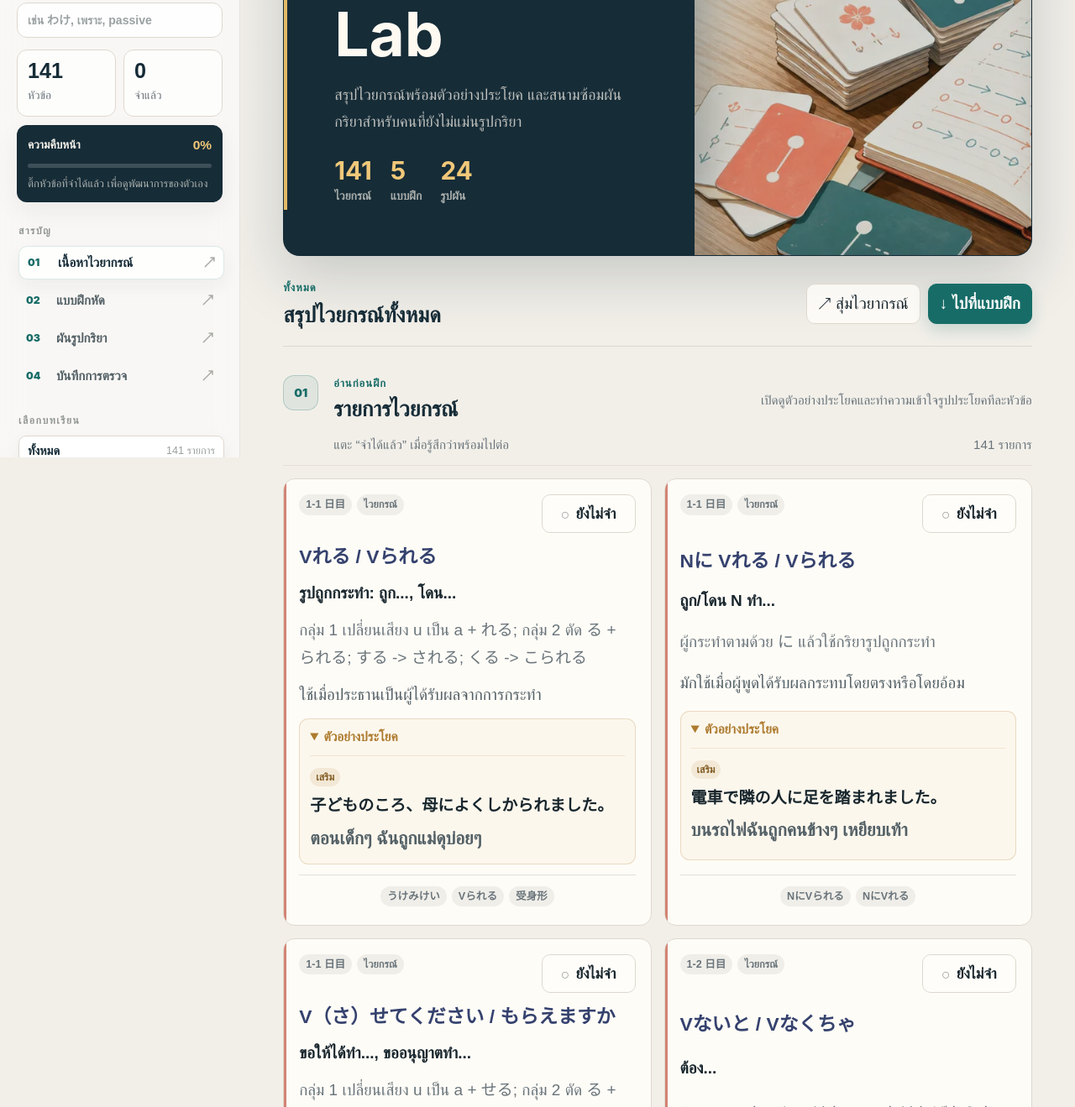
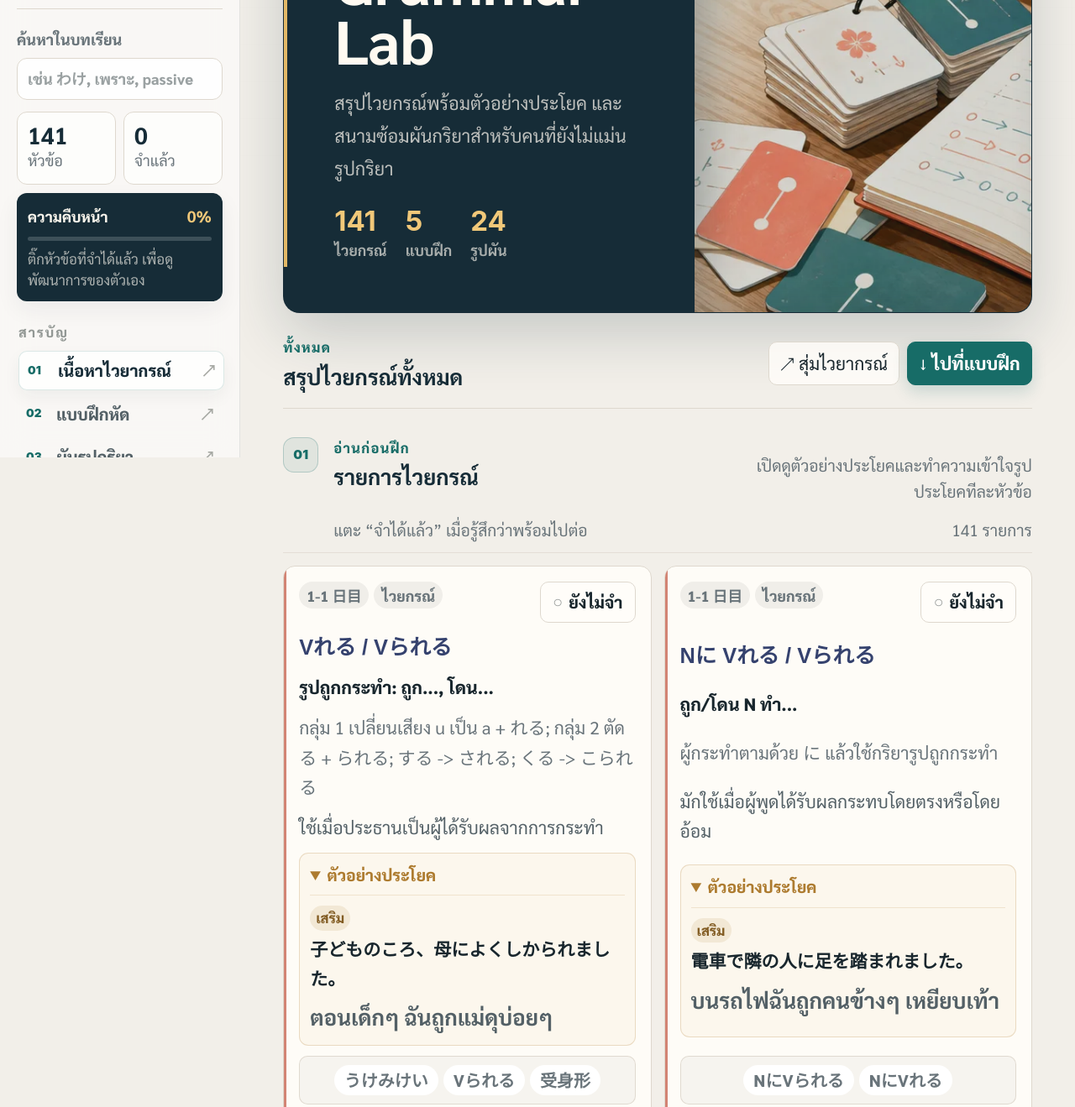
Before and after one commit to Hiii59/jlpt-n3-grammar-lab, a website: page index.html in a window 1280 px wide. Shown: the part 255-1574 px from the top of the page at 84% size. Drawn offline with Linux system fonts and the light colour scheme.

Commit message:
Load Sarabun font and center grammar tags

```diff
--- a/index.html
+++ b/index.html
@@ -5,6 +5,9 @@
     <meta name="viewport" content="width=device-width, initial-scale=1" />
     <title>JLPT N3 Grammar Lab</title>
     <link rel="icon" href="data:," />
+    <link rel="preconnect" href="https://fonts.googleapis.com" />
+    <link rel="preconnect" href="https://fonts.gstatic.com" crossorigin />
+    <link href="https://fonts.googleapis.com/css2?family=Sarabun:wght@400;500;600;700;800&display=swap" rel="stylesheet" />
     <link rel="stylesheet" href="./styles.css" />
   </head>
   <body>
--- a/styles.css
+++ b/styles.css
@@ -18,8 +18,9 @@
   --bad: #b13c32;
   --shadow: 0 20px 60px rgba(24, 38, 45, 0.09);
   --shadow-soft: 0 10px 28px rgba(24, 38, 45, 0.06);
-  --thai-font: "TH Sarabun New", "TH Sarabun", "Sarabun", sans-serif;
-  font-family: var(--thai-font);
+  --thai-font: "Sarabun", "TH Sarabun New", "TH Sarabun", sans-serif;
+  --jp-font: "Noto Sans JP", "Yu Gothic", "Meiryo", sans-serif;
+  font-family: var(--thai-font), var(--jp-font);
 }
 
 * {
@@ -27,7 +28,7 @@
 }
 
 html {
-  font-size: 18px;
+  font-size: 20px;
   scroll-behavior: smooth;
   scroll-padding-top: 22px;
 }
@@ -36,8 +37,9 @@ body {
   margin: 0;
   background: var(--bg);
   color: var(--ink);
-  font-size: 19px;
-  line-height: 1.48;
+  font-family: var(--thai-font), var(--jp-font);
+  font-size: 1.05rem;
+  line-height: 1.55;
 }
 
 body::before {
@@ -58,6 +60,7 @@ button,
 input,
 select {
   font: inherit;
+  font-family: var(--thai-font), var(--jp-font);
 }
 
 button,
@@ -127,7 +130,7 @@ a {
 .section-heading h2 {
   margin: 0;
   letter-spacing: 0;
-  font-family: Inter, var(--thai-font);
+  font-family: var(--thai-font), var(--jp-font);
 }
 
 .brand-block h1 {
@@ -139,7 +142,7 @@ a {
 .eyebrow {
   margin: 0 0 7px;
   color: var(--teal);
-  font-size: 0.72rem;
+  font-size: 0.82rem;
   font-weight: 900;
   letter-spacing: 0.08em;
   text-transform: uppercase;
@@ -148,7 +151,7 @@ a {
 .source-note {
   margin: 11px 0 0;
   color: var(--muted);
-  font-size: 0.86rem;
+  font-size: 0.98rem;
   line-height: 1.65;
 }
 
@@ -157,7 +160,7 @@ a {
   gap: 8px;
   margin: 22px 0 14px;
   color: var(--muted);
-  font-size: 0.78rem;
+  font-size: 0.9rem;
   font-weight: 900;
 }
 
@@ -205,7 +208,7 @@ a {
 
 .stat-grid span {
   color: var(--muted);
-  font-size: 0.76rem;
+  font-size: 0.9rem;
 }
 
 .progress-card {
@@ -222,13 +225,13 @@ a {
   align-items: center;
   justify-content: space-between;
   gap: 10px;
-  font-size: 0.76rem;
+  font-size: 0.88rem;
   font-weight: 800;
 }
 
 .progress-meta strong {
   color: #f1c879;
-  font-size: 0.86rem;
+  font-size: 0.95rem;
 }
 
 .progress-track {
@@ -251,14 +254,14 @@ a {
 .progress-card p {
   margin: 9px 0 0;
   color: rgba(248, 244, 235, 0.67);
-  font-size: 0.72rem;
+  font-size: 0.84rem;
   line-height: 1.5;
 }
 
 .side-label {
   margin: 25px 2px 9px;
   color: #929794;
-  font-size: 0.68rem;
+  font-size: 0.8rem;
   font-weight: 900;
   letter-spacing: 0.12em;
   text-transform: uppercase;
@@ -284,7 +287,7 @@ a {
   border-radius: 10px;
   color: #536066;
   padding: 7px 10px;
-  font-size: 0.84rem;
+  font-size: 0.98rem;
   font-weight: 850;
   transition: background 160ms ease, border-color 160ms ease, color 160ms ease, transform 160ms ease;
 }
@@ -351,14 +354,14 @@ a {
 }
 
 .day-button span:first-child {
-  font-size: 0.8rem;
+  font-size: 0.94rem;
   font-weight: 850;
   white-space: nowrap;
 }
 
 .day-button span:last-child {
   color: #9a9e9d;
-  font-size: 0.7rem;
+  font-size: 0.82rem;
   white-space: nowrap;
 }
 
@@ -435,7 +438,7 @@ a {
   max-width: 530px;
   margin: 20px 0 0;
   color: rgba(255, 250, 241, 0.72);
-  font-size: 1rem;
+  font-size: 1.08rem;
   line-height: 1.8;
 }
 
@@ -448,7 +451,7 @@ a {
 
 .hero-stats span {
   color: rgba(255, 250, 241, 0.63);
-  font-size: 0.77rem;
+  font-size: 0.88rem;
   font-weight: 700;
 }
 
@@ -581,7 +584,7 @@ a {
 .cards-head > p {
   margin: 0;
   color: var(--muted);
-  font-size: 0.84rem;
+  font-size: 0.96rem;
   line-height: 1.6;
 }
 
@@ -646,7 +649,7 @@ a {
   border-color: transparent;
   background: transparent;
   padding: 6px 13px;
-  font-size: 0.84rem;
+  font-size: 0.94rem;
 }
 
 .segment.active {
@@ -673,13 +676,13 @@ a {
 
 .exercise-question {
   margin: 0;
-  font-size: 1.03rem;
+  font-size: 1.08rem;
   line-height: 1.75;
 }
 
 .exercise-kicker {
   color: var(--teal);
-  font-size: 0.82rem;
+  font-size: 0.92rem;
   font-weight: 900;
   letter-spacing: 0.04em;
 }
@@ -701,7 +704,7 @@ a {
 }
 
 .context-sentence .example-th {
-  font-size: 1.18rem;
+  font-size: 1.3rem;
 }
 
 .context-choice {
@@ -888,25 +891,44 @@ a {
 .alias-row {
   justify-content: center;
   align-items: center;
+  align-content: center;
   align-self: end;
-  min-height: 42px;
+  justify-self: stretch;
+  min-height: 58px;
   width: 100%;
   margin-top: auto;
-  border-top: 1px solid rgba(222, 216, 206, 0.78);
-  padding-top: 10px;
+  border: 1px solid rgba(222, 216, 206, 0.9);
+  border-radius: 10px;
+  background: #f6f4ef;
+  padding: 10px 12px;
+  text-align: center;
 }
 
 .alias-row .tag {
-  background: #f0eee9;
+  display: inline-flex;
+  align-items: center;
+  justify-content: center;
+  min-height: 36px;
+  background: #ffffff;
+  padding: 6px 12px;
+  font-size: 1rem;
+  line-height: 1.2;
+  text-align: center;
 }
 
 .tag {
+  display: inline-flex;
+  align-items: center;
+  justify-content: center;
+  min-height: 32px;
   border-radius: 999px;
   background: var(--soft);
   color: var(--muted);
-  padding: 3px 8px;
-  font-size: 0.7rem;
+  padding: 4px 9px;
+  font-size: 0.88rem;
   font-weight: 850;
+  line-height: 1.2;
+  text-align: center;
 }
 
 .pattern {
@@ -923,6 +945,8 @@ a {
 .form,
 .note {
   margin: 0;
+  font-family: var(--thai-font), var(--jp-font);
+  font-size: 1.05rem;
   line-height: 1.7;
 }
 
@@ -948,7 +972,7 @@ a {
   cursor: pointer;
   padding: 10px 12px;
   color: var(--gold);
-  font-size: 0.86rem;
+  font-size: 0.96rem;
   font-weight: 900;
 }
 
@@ -969,7 +993,7 @@ a {
   background: rgba(173, 123, 47, 0.12);
   color: #825c23;
   padding: 2px 7px;
-  font-size: 0.68rem;
+  font-size: 0.82rem;
   font-weight: 900;
 }
 
@@ -988,7 +1012,7 @@ a {
 .example-th {
   color: #536066;
   font-family: var(--thai-font);
-  font-size: 1.18rem;
+  font-size: 1.3rem;
   font-weight: 650;
 }
 
@@ -1018,7 +1042,7 @@ a {
   background: rgba(53, 66, 110, 0.09);
   color: var(--indigo);
   padding: 4px 8px;
-  font-size: 0.73rem;
+  font-size: 0.9rem;
   font-weight: 900;
 }
 
@@ -1050,14 +1074,14 @@ a {
   background: var(--panel-strong);
   color: var(--ink);
   padding: 6px 10px;
-  font-size: 0.8rem;
+  font-size: 0.95rem;
   font-weight: 850;
 }
 
 .conj-tab span {
   display: block;
   color: var(--muted);
-  font-size: 0.68rem;
+  font-size: 0.82rem;
   font-weight: 700;
   line-height: 1.15;
 }
@@ -1098,14 +1122,14 @@ a {
 .group-guide-item span {
   margin-top: 2px;
   color: var(--muted);
-  font-size: 0.79rem;
+  font-size: 0.92rem;
   font-weight: 850;
 }
 
 .group-guide-item p {
   margin: 6px 0 0;
   color: #536066;
-  font-size: 0.83rem;
+  font-size: 1rem;
   line-height: 1.55;
 }
 
@@ -1122,7 +1146,7 @@ a {
 
 .rule-card h3 span {
   color: var(--muted);
-  font-size: 0.88rem;
+  font-size: 0.98rem;
   font-weight: 700;
 }
 
@@ -1181,7 +1205,7 @@ a {
 .matrix-head h3 {
   margin: 0;
   color: var(--navy);
-  font-size: 1.12rem;
+  font-size: 1.25rem;
 }
 
 .matrix-head p {
@@ -1219,7 +1243,7 @@ a {
   z-index: 1;
   background: #f5f4f0;
   color: var(--ink);
-  font-size: 0.78rem;
+  font-size: 0.9rem;
   font-weight: 900;
 }
 
@@ -1241,8 +1265,8 @@ a {
   display: block;
   margin-top: 2px;
   color: var(--muted);
-  font-family: Inter, var(--thai-font);
-  font-size: 0.7rem;
+  font-family: var(--thai-font), var(--jp-font);
+  font-size: 0.85rem;
   font-weight: 700;
 }
 
@@ -1250,6 +1274,11 @@ a {
   color: #344249;
   font-family: "Noto Sans JP", "Yu Gothic", "Meiryo", sans-serif;
   font-weight: 760;
+}
+
+.verb-matrix td:nth-child(2) {
+  font-family: var(--thai-font), var(--jp-font);
+  font-size: 0.9rem;
 }
 
 .verb-matrix .active-form {
@@ -1311,6 +1340,8 @@ a {
   border-left: 4px solid var(--gold);
   background: #fcf7ed;
   padding: 10px 12px;
+  font-family: var(--thai-font), var(--jp-font);
+  font-size: 1.05rem;
   line-height: 1.65;
 }
 
@@ -1461,7 +1492,7 @@ input:focus-visible {
     gap: 6px;
     margin-top: 2px;
     color: #929794;
-    font-size: 0.84rem;
+    font-size: 0.95rem;
     font-weight: 900;
   }
 
```
